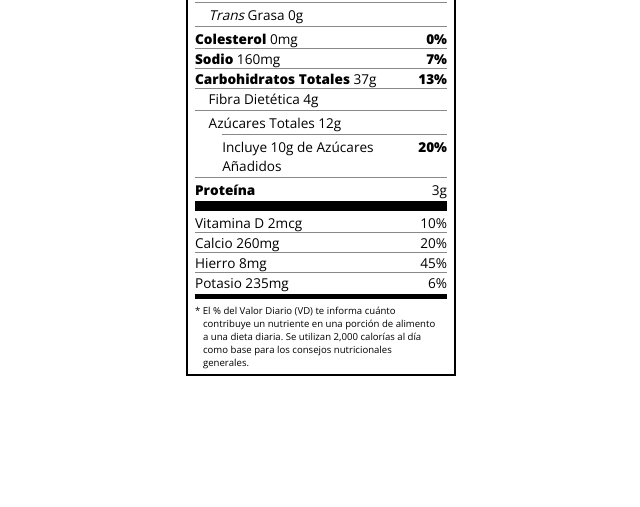
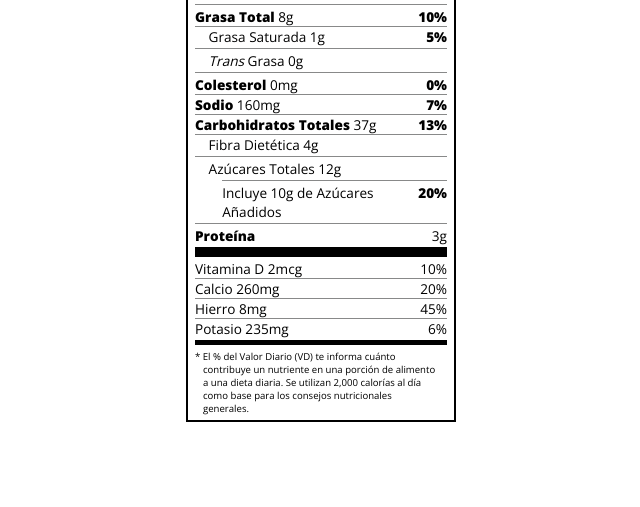
Before and after one commit to JAlejandroQuevedo/Tabla-nutricional, a plain HTML site: page index.html in a window 1280 px wide. Shown: the part 309-816 px from the top of the page, without its empty margins (319-959 px from the left). Drawn offline with nearby package versions, Linux system fonts and the light colour scheme.

Commit message:
Se agrego la tabla a una section y se centro la tabla nutricional horizontal y verticalmente

```diff
--- a/css/style.css
+++ b/css/style.css
@@ -9,11 +9,15 @@ html {
 body {
     font-family: 'Open Sans', sans-serif;
 }
-
+.conteiner{
+    display: flex;
+    justify-content: center;
+    align-items: center;
+    height: 100vh;
+}
 .label {
     border: 2px solid black;
     width: 270px;
-    margin: 20px auto;
     padding: 0 7px;
 }
 
--- a/index.html
+++ b/index.html
@@ -10,6 +10,7 @@
 </head>
 
 <body>
+    <section class="conteiner">
         <div class="label">
             <header>
                 <h1 class="bold">Información Nutricional</h1>
@@ -55,6 +56,7 @@
                 alimento a una dieta diaria. Se utilizan 2,000 calorías al día como base para los consejos nutricionales
                 generales.</p>
         </div>
+    </section>
 </body>
 
 </html>
```
Lines whose indentation alone changed are shown as unchanged.
